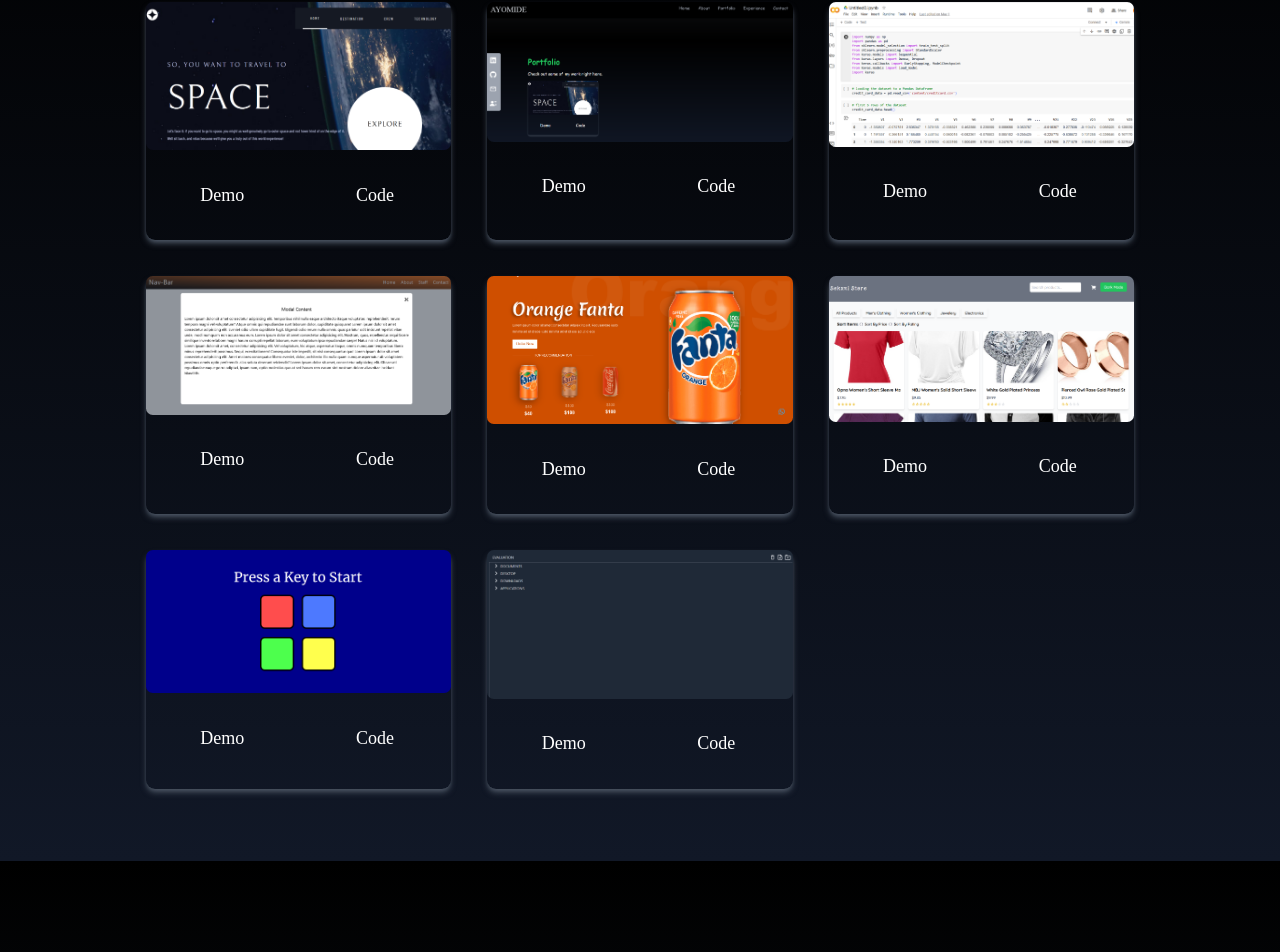
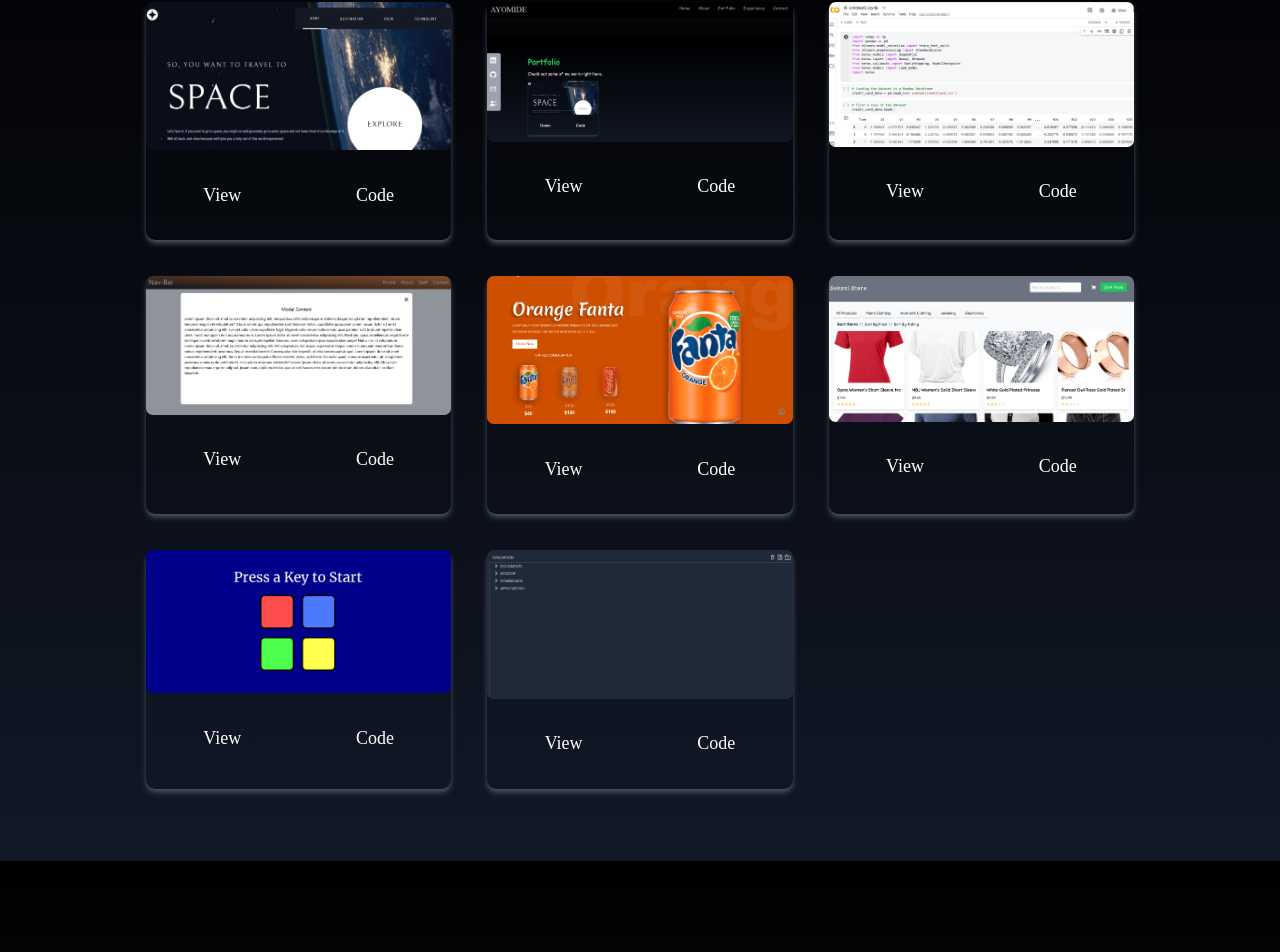
Before and after one commit to xclusive-3G/myProfile, a React (Create React App) app: page / in a window 1280 px wide. Shown: the part 2288-3240 px from the top of the page. Built offline with nearby package versions, Linux system fonts and the light colour scheme; a web font is replaced by a local one.

Commit message:
demo chnaged to view

```diff
--- a/src/components/Portfolio.jsx
+++ b/src/components/Portfolio.jsx
@@ -30,7 +30,7 @@
                     >
                         <img src={imgscr} alt="" className=' rounded-md duration-200 hover:scale-105' />
                         <div className='flex items-center justify-center text-white'>
-                            <button className='w-1/2 duration-200  py-3 m-4 hover:scale-105'><a href={demoLink}>Demo</a></button>
+                            <button className='w-1/2 duration-200  py-3 m-4 hover:scale-105'><a href={demoLink}>View</a></button>
                             <button className='w-1/2 duration-200  py-3 m-4 hover:scale-105'><a href={codeLink}>Code</a></button>
                         </div>
                     </motion.div>
```
